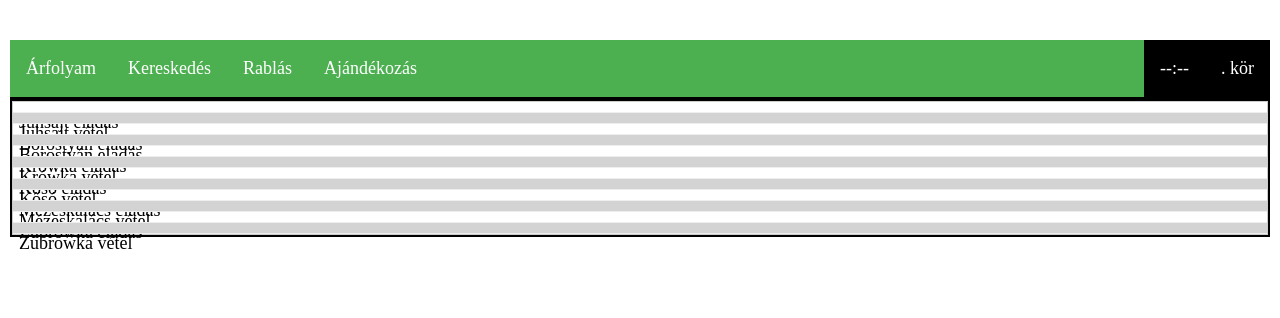
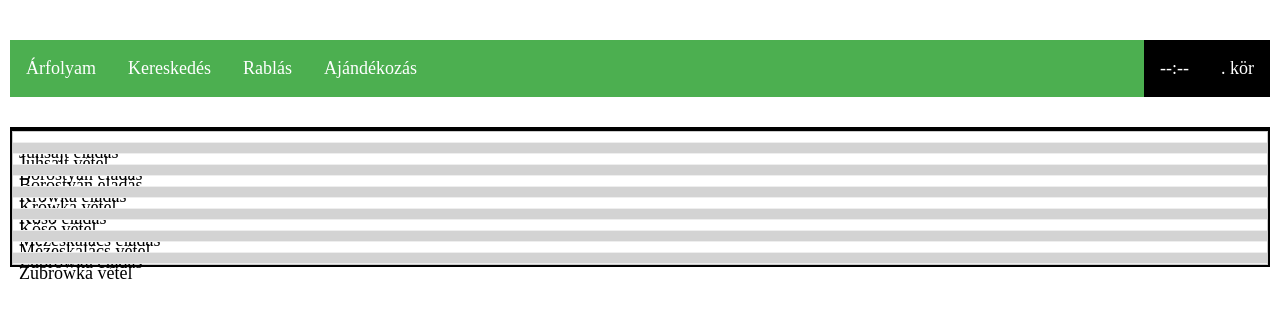
Before and after one commit to dyj216/merchant_game, a Django app: template merchant_game/templates/merchant_game/city_stock_detail.html in a window 1280 px wide. Shown: the top 318 px of the page. Run offline with Django 3.2, Linux system fonts and the light colour scheme; the template is opened without the code that fills it, so the values that code supplies are empty.

Commit message:
add extra margin to citystock view

```diff
--- a/merchant_game/templates/merchant_game/city_stock_detail.html
+++ b/merchant_game/templates/merchant_game/city_stock_detail.html
@@ -85,7 +85,7 @@
 
         ul.topnav {
           list-style-type: none;
-          margin: 0;
+          margin: 0 0 30px 0;
           padding: 0;
           overflow: hidden;
           background-color: #4CAF50;
```
